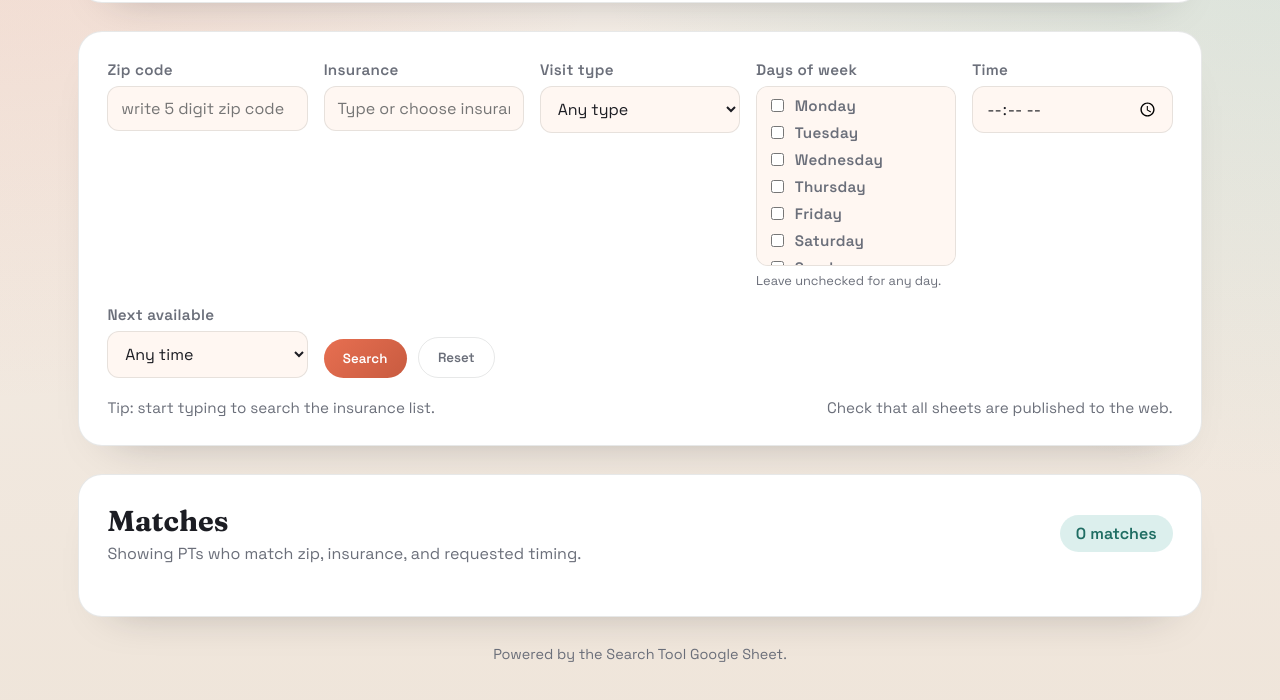
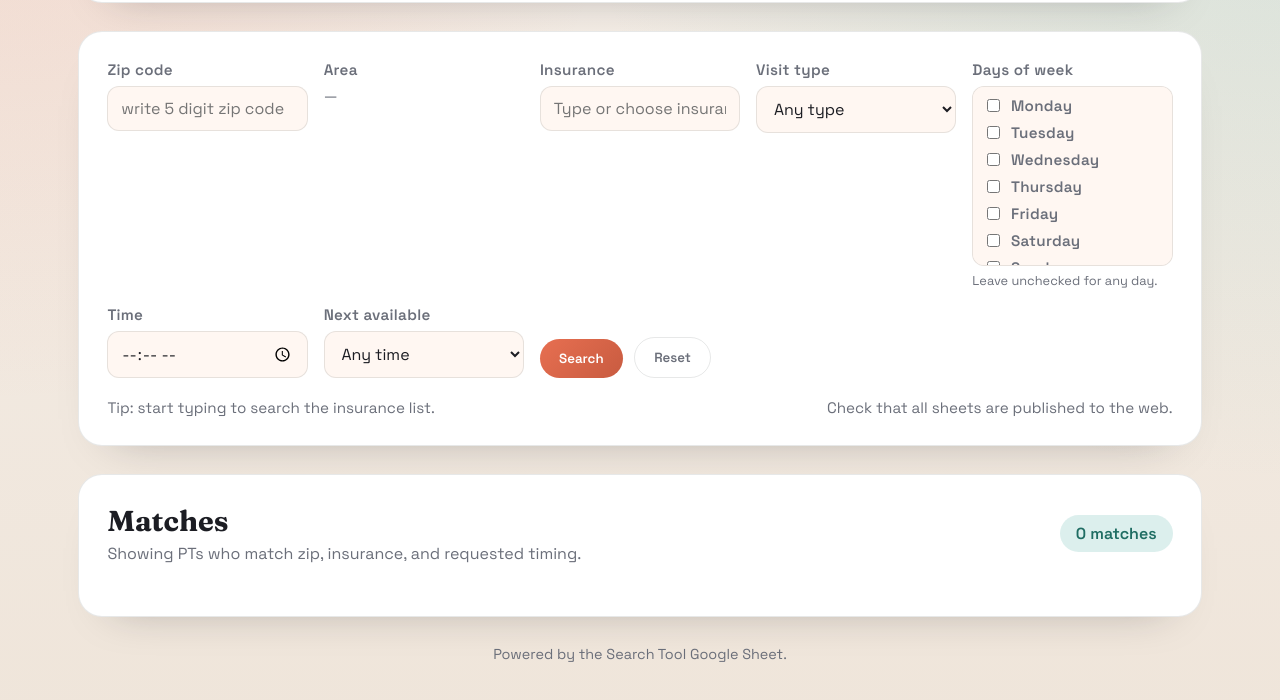
Before and after one commit to therapy-ux/HomeCareTool, a plain HTML site: page index.html in a window 1280 px wide. Shown: the part 238-938 px from the top of the page. Drawn offline with nearby package versions, Linux system fonts and the light colour scheme; no server answers.

Commit message:
Add area information box to index.html

```diff
--- a/index.html
+++ b/index.html
@@ -39,6 +39,11 @@
               placeholder="write 5 digit zip code"
             />
           </label>
+
+          <div class="field">
+            <span>Area</span>
+            <div id="zipAreaBox" class="info-box">—</div>
+          </div>
 
           <label class="field">
             <span>Insurance</span>
```
